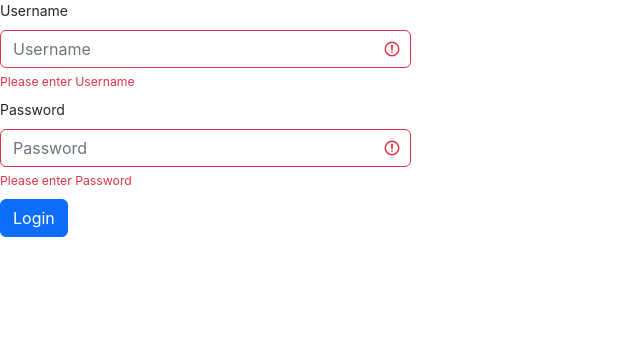
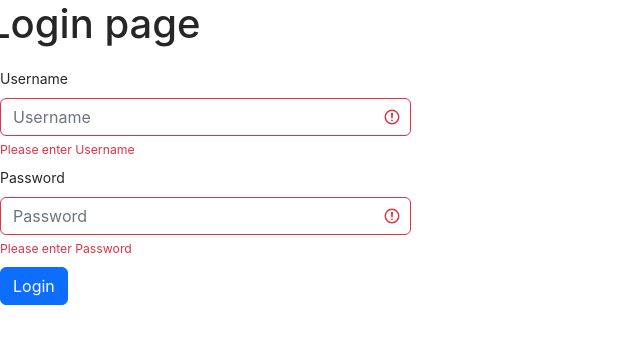
Before and after one commit to DungAT98/Learning-React, a React (Create React App) app: page /login in a window 1280 px wide. Shown: the top 344 px of the page, without its empty margins (0-640 px from the left). Built offline with nearby package versions, Linux system fonts and the light colour scheme; what javascript-time-ago would draw is missing.

Commit message:
Add header text in login pages

```diff
--- a/src/pages/login/login.js
+++ b/src/pages/login/login.js
@@ -47,6 +47,7 @@ const Login = () => {
 
   return (
     <form>
+      <h1 className="row col-12">Login page</h1>
       <div className="row mb-2">
         <InputControl
           labelName="Username"
```
